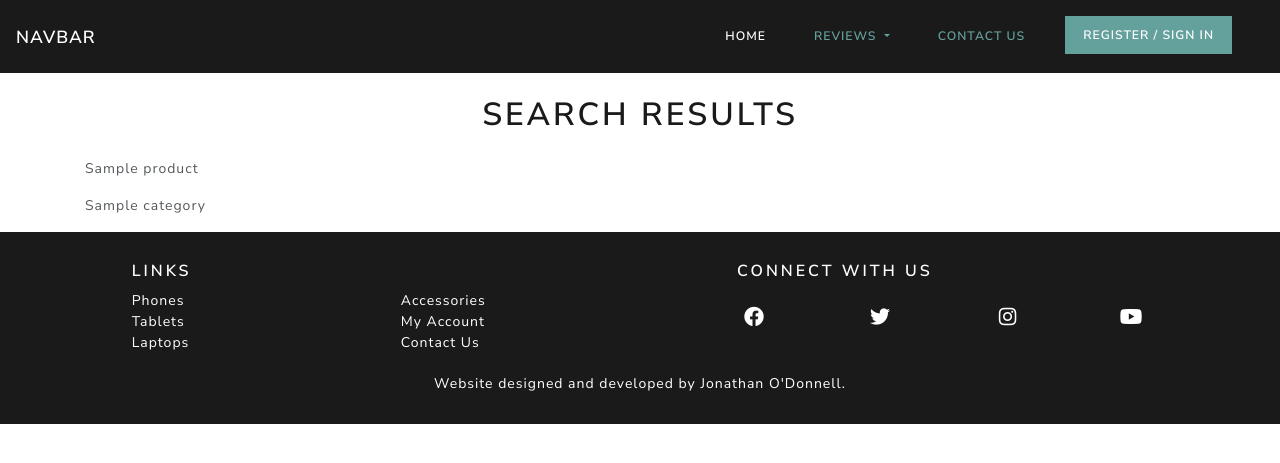
After one commit to jonathan-odonnell/milestone-project-3, a Flask app: page /search_results in a window 1280 px wide. The commit adds this page. Shown: the top 463 px of the page. Run offline with Flask 2, Linux system fonts and the light colour scheme; a database or web service that is not in the repository returns one stand-in record (values such as "Sample title"); some libraries are stand-ins or nearby versions.

Commit message:
Added search results page and linked search form up to database

```diff
--- a/run.py
+++ b/run.py
@@ -21,6 +21,13 @@ mongo = PyMongo(app)
 @app.route("/index")
 def index():
     return render_template("index.html", page_title="Home")
+
+
+@app.route("/search_results", methods=["GET", "POST"])
+def search_results():
+    search = request.form.get("search")
+    products = list(mongo.db.products.find(({"$text": {"$search": search}})))
+    return render_template("search_results.html", page_title="Search Results", products=products)
 
 
 @app.route("/phones")
--- a/static/css/style.css
+++ b/static/css/style.css
@@ -1,5 +1,6 @@
 .headings {
-  margin-bottom: 30px;
+  margin-top: 6rem;
+  margin-bottom: 1.5rem;
 }
 
 /* Navbar Start */
--- /dev/null
+++ b/templates/search_results.html
@@ -0,0 +1,15 @@
+{% extends "base.html" %} {% block content %}
+<section>
+  <div class="container">
+    <div class="row no-gutters">
+      <div class="col">
+        <h1 class="text-center headings">{{ page_title }}</h1>
+        {% for product in products %}
+        <p>{{product.name}}</p>
+        <p>{{product.category}}</p>
+        {% endfor %}
+      </div>
+    </div>
+  </div>
+</section>
+{% endblock %}
```
Also changed, not shown: templates/index.html (+4 -3 lines).
